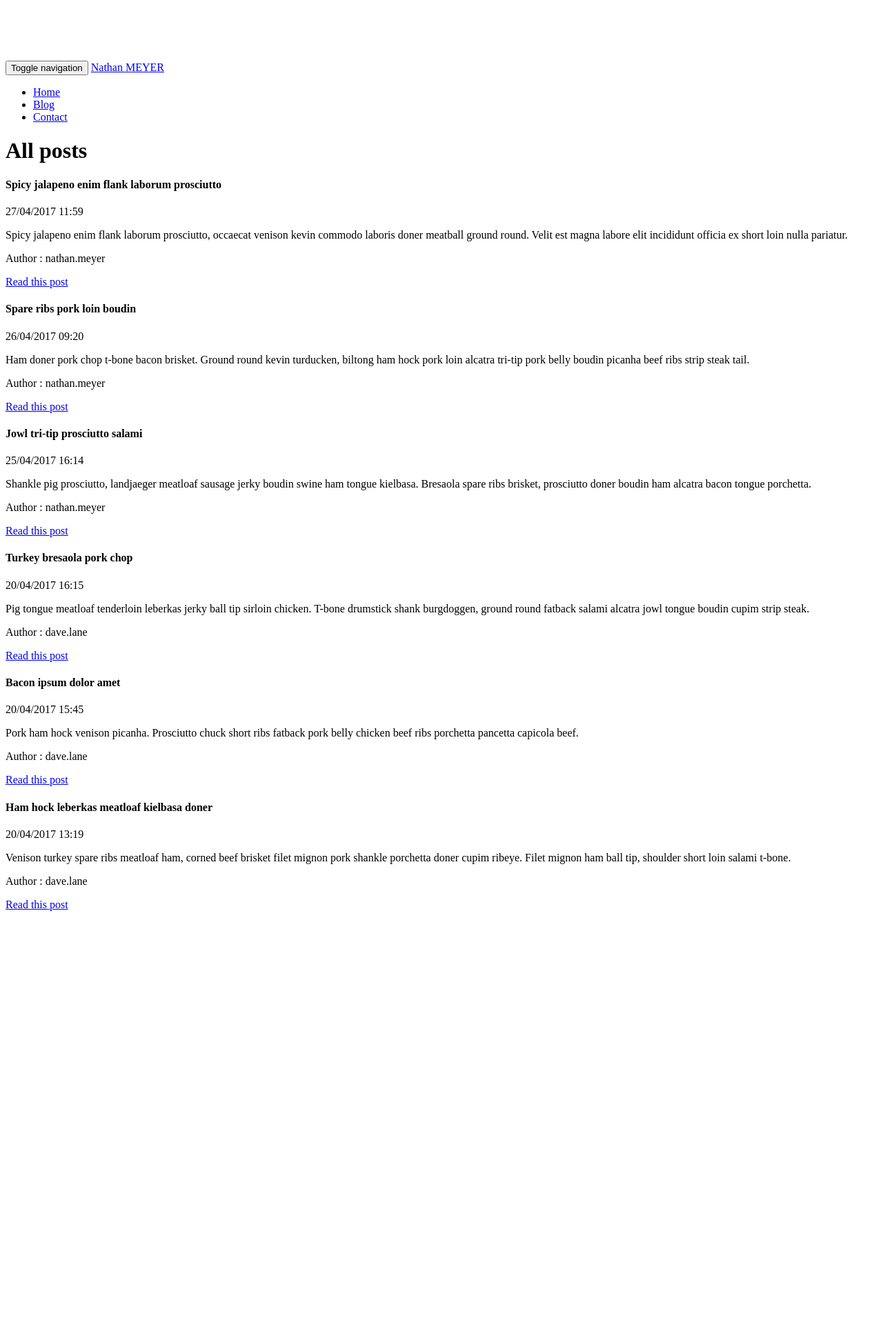
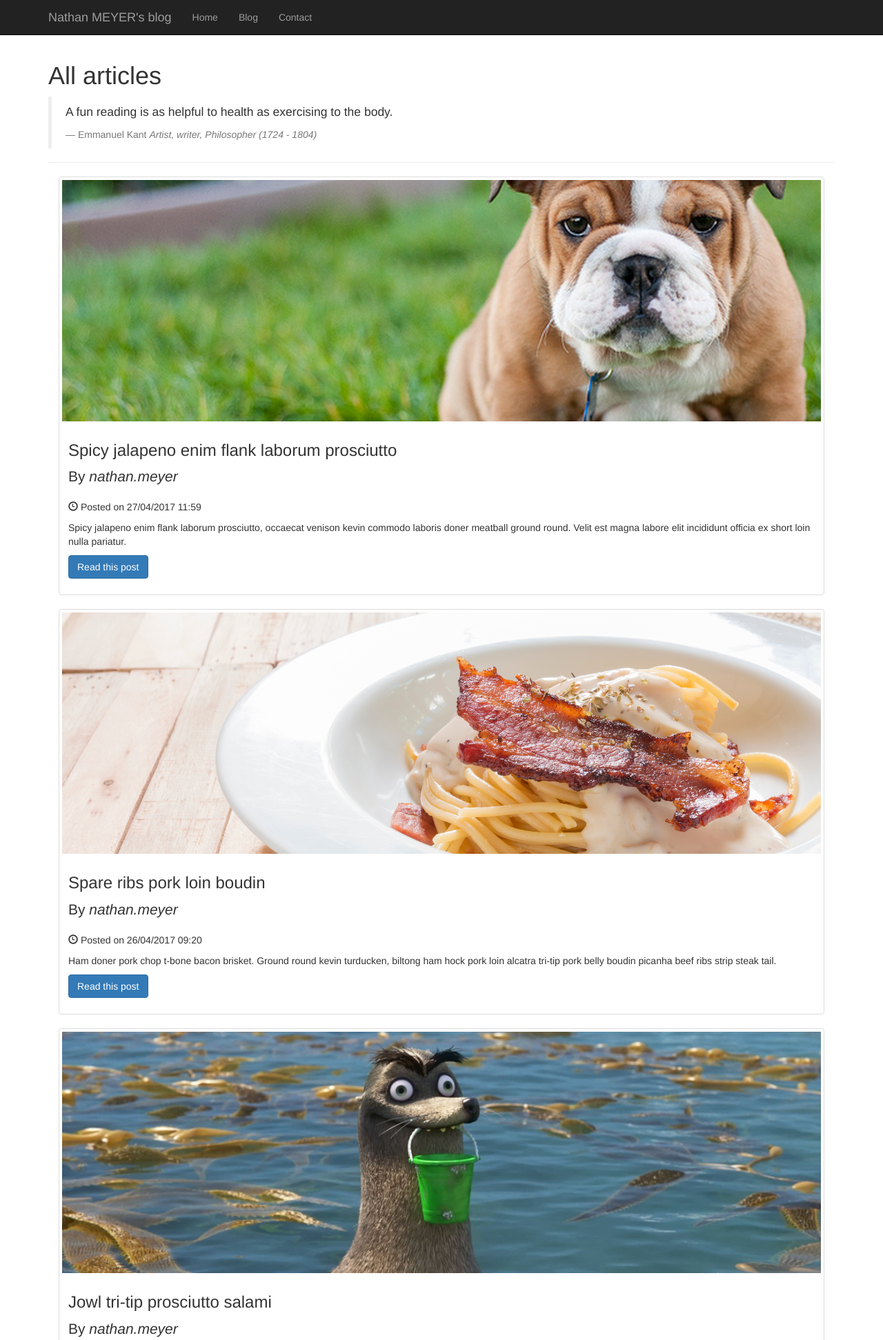
Before and after one commit to Think-It/phpBlog, a PHP site: page /index.php?p=blog in a window 1280 px wide. Shown: the top 1943 px of the page at 69% size. Before the commit the page ends 1321 px from the top, so only its background shows below. Run offline with PHP 8.4, Linux system fonts and the light colour scheme; data comes from the database, SQL or seed files in the repository; both versions use the stored data as it was after the commit; some libraries are stand-ins or nearby versions.

Commit message:
Improved views displaying and update database with image linking
Improved views in blog and single display. Updating the database with
image linking for articles

```diff
--- a/Controller/Article.php
+++ b/Controller/Article.php
@@ -7,6 +7,7 @@ Class Article{
     private $_author;
     private $_date;
     private $_callToRead;
+    private $_featuredImg;
 
 
     public function __construct(array $datas)
@@ -56,6 +57,11 @@ Class Article{
     public function CallToRead()
     {
     return $this->_callToRead;
+    }
+
+    public function featuredImg()
+    {
+    return $this->_featuredImg;
     }
 
     // Setters
@@ -109,4 +115,12 @@ Class Article{
         }
     }
 
+    public function setFeaturedImg($featuredImg)
+    {
+    if (is_string($featuredImg))
+        {
+        $this->_featuredImg = $featuredImg;
+        }
+    }
+
 }
--- a/Controller/ArticlesManager.php
+++ b/Controller/ArticlesManager.php
@@ -40,11 +40,11 @@ class ArticlesManager
     return $articles;
   }
 
-  public function getAllArticle()
+  public function getAllArticles()
   {
     $articles = [];
 
-    $q = $this->_db->query('SELECT * FROM articles ORDER BY date DESC LIMIT 10');
+    $q = $this->_db->query('SELECT * FROM articles ORDER BY date DESC');
 
     while ($datas = $q->fetch(PDO::FETCH_ASSOC))
     {
--- a/View/blog.twig
+++ b/View/blog.twig
@@ -5,23 +5,25 @@
 {% endblock %}
 
 {% block content %}
-	<h1>All posts</h1>
-
-	<div class="row">
+           <h1>All articles</h1>
+            <blockquote>
+              <p>A fun reading is as helpful to health as exercising to the body.</p>
+              <footer>Emmanuel Kant <cite title="Source Title">Artist, writer, Philosopher (1724 - 1804)</cite></footer>
+            </blockquote>
+            <hr>
                     {% for article in listArticles %}
-                    <div class="col-sm-6 col-md-4">
+                        <div class="col-sm-12 col-md-12">
                           <div class="thumbnail">
+                              <a href="index.php?p=single&id={{article.id}}"><img class="img-responsive" src="{{ article.featuredImg }}" style="height: 350px;width: 100%; object-fit: cover;" alt="..."></a>
                             <div class="caption">
-                          <h4 class="card-title">{{ article.title }}</h4>
-                          <p>{{ article.date | date("d/m/Y H:i") }}<p>
+                                <a style="text-decoration:none; color:inherit;"href="index.php?p=single&id={{article.id}}"><h3 class="card-title">{{ article.title }}</h3></a>
+                              <p class="lead">By <em>{{ article.author }}</em></p>
+                              <p><span class="glyphicon glyphicon-time"></span> Posted on {{ article.date | date("d/m/Y H:i") }}<p>
                               <p>{{ article.callToRead}}</p>
-                          <div class="well well-sm">Author : {{ article.author}}</div>
                               <p><a href="index.php?p=single&id={{article.id}}" class="btn btn-primary" role="button">Read this post</a></p>
                             </div>
                           </div>
                         </div>
                     {% endfor %}
-	</div>
-
 
 {% endblock %}
--- a/View/home.twig
+++ b/View/home.twig
@@ -1 +1,4 @@
 {% extends 'layout.twig' %}
+{% block head %}
+	<title>Home - Welcome on my blog</title>
+{% endblock %}
--- a/View/layout.twig
+++ b/View/layout.twig
@@ -13,7 +13,7 @@
     {% block head %}{% endblock %}
 
     <!-- Bootstrap core CSS -->
-<!--<link rel="stylesheet" href="https://maxcdn.bootstrapcdn.com/bootstrap/3.3.7/css/bootstrap.min.css" integrity="sha384-BVYiiSIFeK1dGmJRAkycuHAHRg32OmUcww7on3RYdg4Va+PmSTsz/K68vbdEjh4u" crossorigin="anonymous">
+<link rel="stylesheet" href="https://maxcdn.bootstrapcdn.com/bootstrap/3.3.7/css/bootstrap.min.css" integrity="sha384-BVYiiSIFeK1dGmJRAkycuHAHRg32OmUcww7on3RYdg4Va+PmSTsz/K68vbdEjh4u" crossorigin="anonymous">
 
 
     <!-- IE10 viewport hack for Surface/desktop Windows 8 bug -->
@@ -33,7 +33,7 @@
     <![endif]-->
   	<style>
   	body{
-  		padding-top: 5rem;
+  		padding-top: 7rem;
   	}
   	</style>
   </head>
@@ -49,7 +49,7 @@
             <span class="icon-bar"></span>
             <span class="icon-bar"></span>
           </button>
-          <a class="navbar-brand" href="#">Nathan MEYER</a>
+          <a class="navbar-brand" href="#">Nathan MEYER's blog</a>
         </div>
         <div id="navbar" class="collapse navbar-collapse">
           <ul class="nav navbar-nav">
@@ -68,6 +68,6 @@
     </div><!-- /.container -->
 
   <!-- jQuery (necessary for Bootstrap's JavaScript plugins) -->
-   <!-- <script src="https://ajax.googleapis.com/ajax/libs/jquery/1.12.4/jquery.min.js"></script>
+   <script src="https://ajax.googleapis.com/ajax/libs/jquery/1.12.4/jquery.min.js"></script>
 <!-- Latest compiled and minified JavaScript -->
-<!--<script src="https://maxcdn.bootstrapcdn.com/bootstrap/3.3.7/js/bootstrap.min.js" integrity="sha384-Tc5IQib027qvyjSMfHjOMaLkfuWVxZxUPnCJA7l2mCWNIpG9mGCD8wGNIcPD7Txa" crossorigin="anonymous"></script>
+<script src="https://maxcdn.bootstrapcdn.com/bootstrap/3.3.7/js/bootstrap.min.js" integrity="sha384-Tc5IQib027qvyjSMfHjOMaLkfuWVxZxUPnCJA7l2mCWNIpG9mGCD8wGNIcPD7Txa" crossorigin="anonymous"></script>
--- a/index.php
+++ b/index.php
@@ -3,7 +3,7 @@ require 'vendor/autoload.php';
 require 'Controller/Article.php';
 require 'Controller/ArticlesManager.php';
 
-$db = new PDO('mysql:host=localhost;dbname=blogtwig', 'root', 'root');
+$db = new PDO("mysql:host=localhost; dbname=blogtwig; charset=UTF8", 'root', 'root');
 $articles = new ArticlesManager($db);
 
 // Routing
@@ -31,7 +31,7 @@ switch ($page){
 		break;
 
 	case 'blog':
-	echo $twig->render('blog.twig', ['listArticles' => $articles->getAllArticle()]);
+	echo $twig->render('blog.twig', ['listArticles' => $articles->getAllArticles()]);
 	break;
 
 	case 'single' :
```
Also changed, not shown: View/single.twig (+11 -8 lines), blog.sql (added, +97 -0 lines), img/bulldog.png (added), img/carbonara.jpg (added), img/code.png (added), img/family.jpg (added), img/finding-dory-gerald-bucket.jpg (added), img/futurama.jpeg (deleted), img/nemo.jpeg (deleted), img/psg.jpg (added), img/rio.jpeg (deleted), 1 other file. Lines whose indentation alone changed are shown as unchanged.
